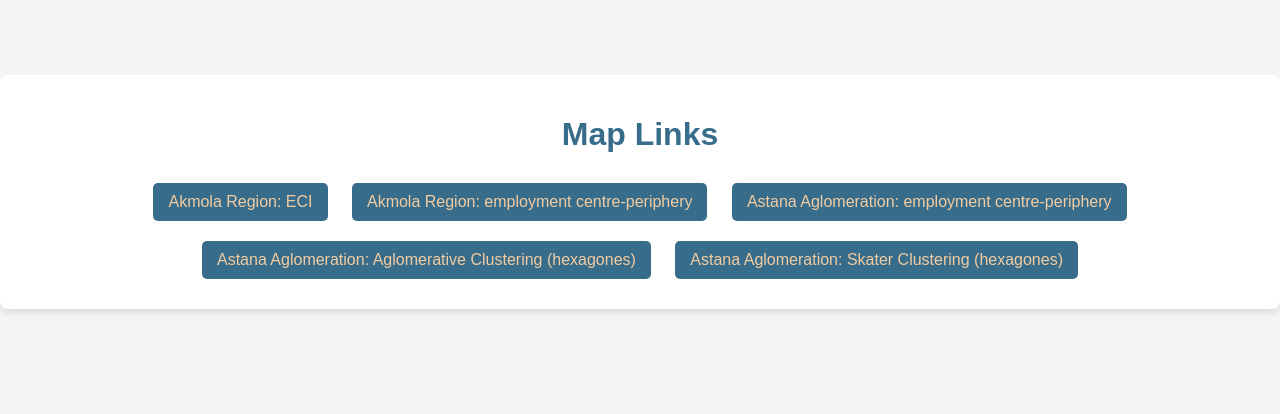
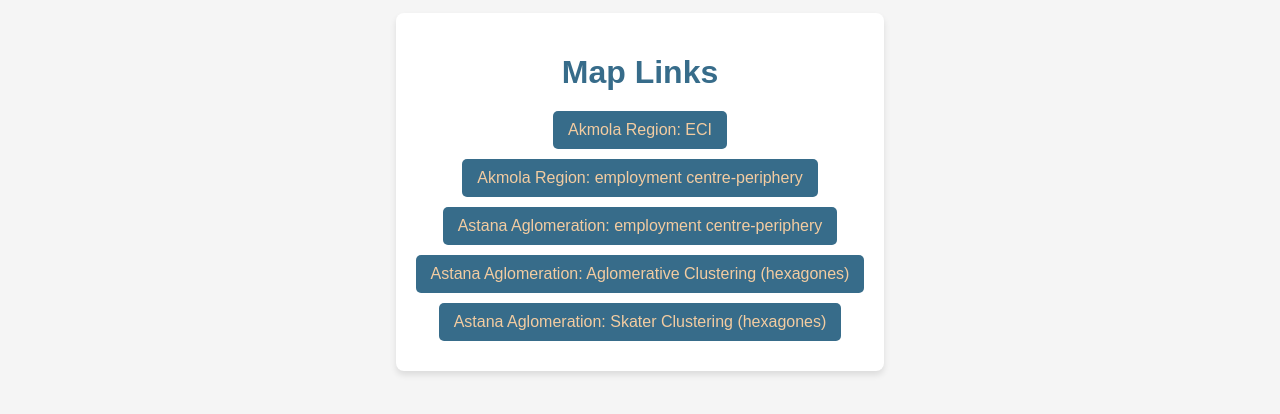
Before and after one commit to murla-ui/GIS, a plain HTML site: page index.html in a window 1280 px wide. Shown: the part 208-622 px from the top of the page. Drawn offline with Linux system fonts and the light colour scheme.

Commit message:
Update index.html

```diff
--- a/index.html
+++ b/index.html
@@ -13,32 +13,34 @@
             justify-content: center;
             align-items: center;
             height: 100vh;
-            background-color: #f5f5f5; /* Neutral background to complement the two colors */
+            background-color: #f5f5f5; /* Neutral background */
         }
         .container {
             text-align: center;
             padding: 20px;
-            background-color: white; /* Keeps the container neutral to highlight the colored links */
+            background-color: white; /* Keeps the container neutral */
             box-shadow: 0 4px 6px rgba(0,0,0,0.1);
             border-radius: 8px;
+            display: block; /* Adjust for vertical layout */
         }
         h1 {
-            color: #376c8a; /* First color for headings */
+            color: #376c8a; /* Color for headings */
             margin-bottom: 20px;
         }
         a {
-            display: inline-block;
-            margin: 10px;
+            display: block; /* Change to block to stack vertically */
+            margin: 10px auto; /* Center align the links */
             padding: 10px 15px;
-            background-color: #376c8a; /* First color for button background */
-            color: #f3cca1; /* Second color for button text */
+            background-color: #376c8a; /* Background color for links */
+            color: #f3cca1; /* Text color for links */
             text-decoration: none;
             border-radius: 5px;
             transition: background-color 0.3s, color 0.3s;
+            width: max-content; /* Ensure the width fits the content */
         }
         a:hover {
-            background-color: #f3cca1; /* Second color for button background on hover */
-            color: #376c8a; /* First color for button text on hover */
+            background-color: #f3cca1; /* Background color on hover */
+            color: #376c8a; /* Text color on hover */
         }
     </style>
 </head>
```
